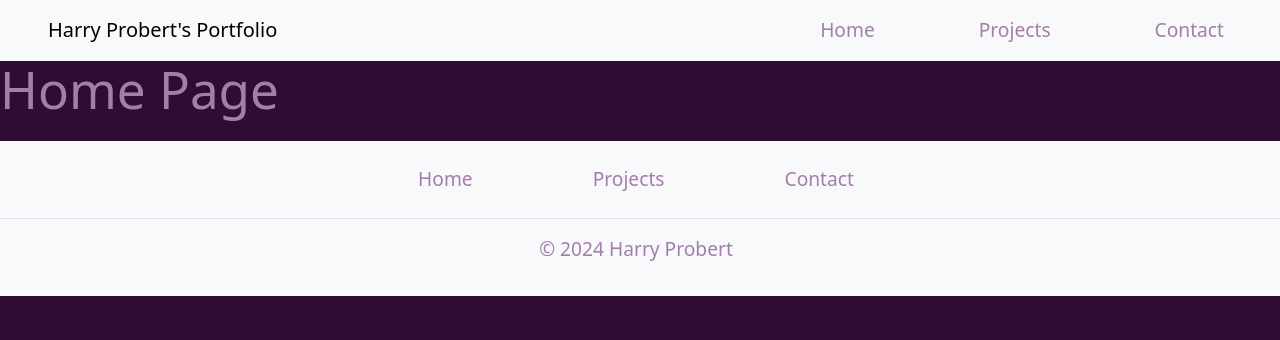
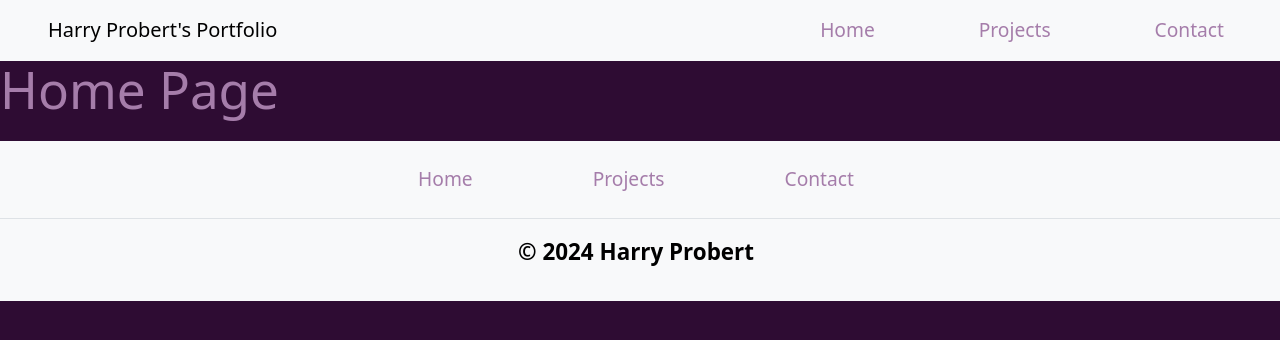
Before and after one commit to hpro97/portfolioReact, a React (Vite) app: page / in a window 1280 px wide. Shown: the top 340 px of the page. Built offline with nearby package versions, Linux system fonts and the light colour scheme.

Commit message:
bold text class updated, snazzy looking footer

```diff
--- a/src/CSS/index.css
+++ b/src/CSS/index.css
@@ -79,6 +79,14 @@ footer {
   margin-left: 3rem;
 }
 
+.textPersonalBold {
+  font-weight: bold;
+  color: black;
+  font-size: 1.4rem;
+  margin-right: 3.5rem;
+  margin-left: 3rem;
+}
+
 h1 {
   font-size: 3.2em;
   line-height: 1.1;
--- a/src/components/footer.jsx
+++ b/src/components/footer.jsx
@@ -25,7 +25,7 @@ const Footer = () => {
               </a>
             </li>
           </ul>
-          <p class="text-center textPersonal">© 2024 Harry Probert</p>
+          <p class="text-center textPersonalBold">© 2024 Harry Probert</p>
         </footer>
   );
 };
```
